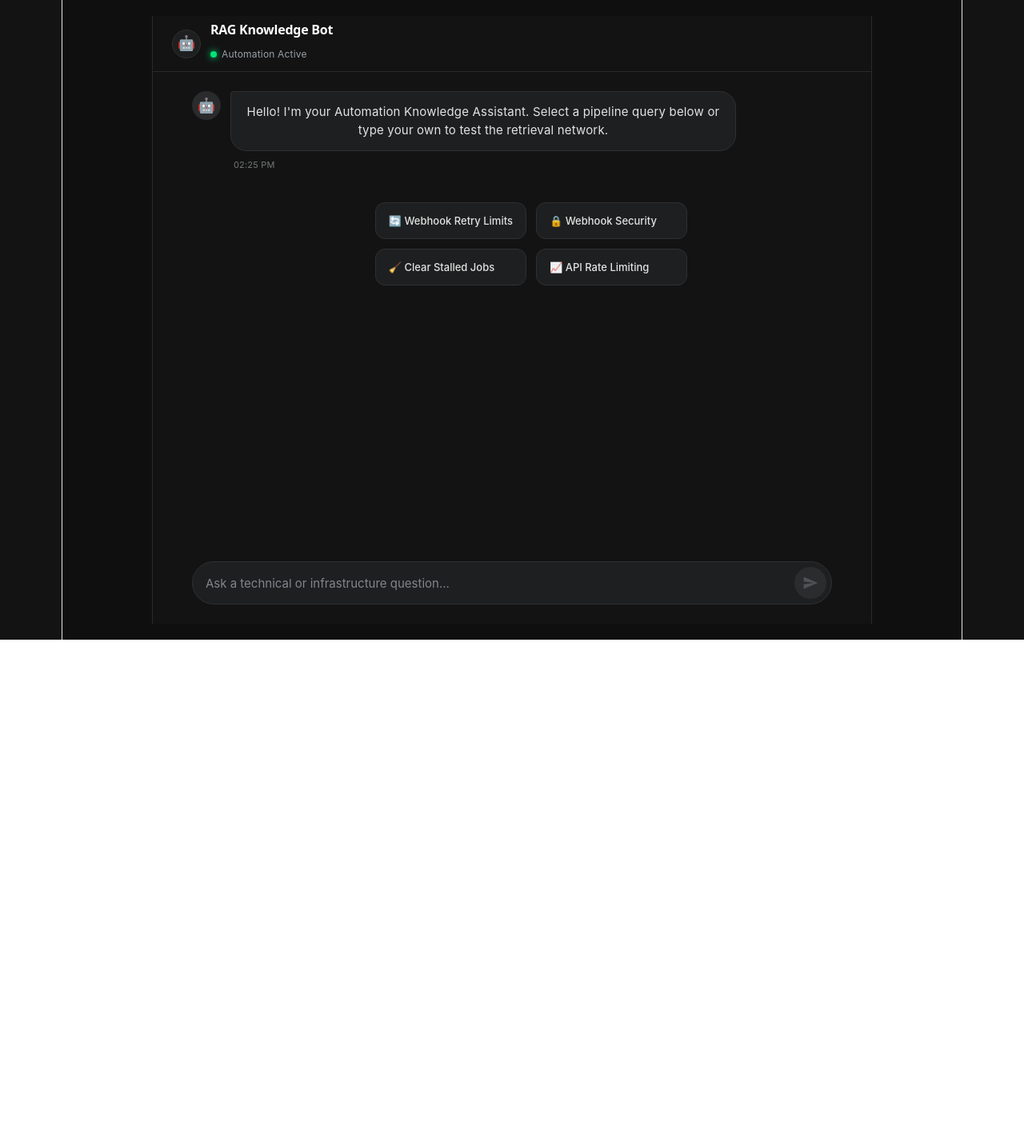
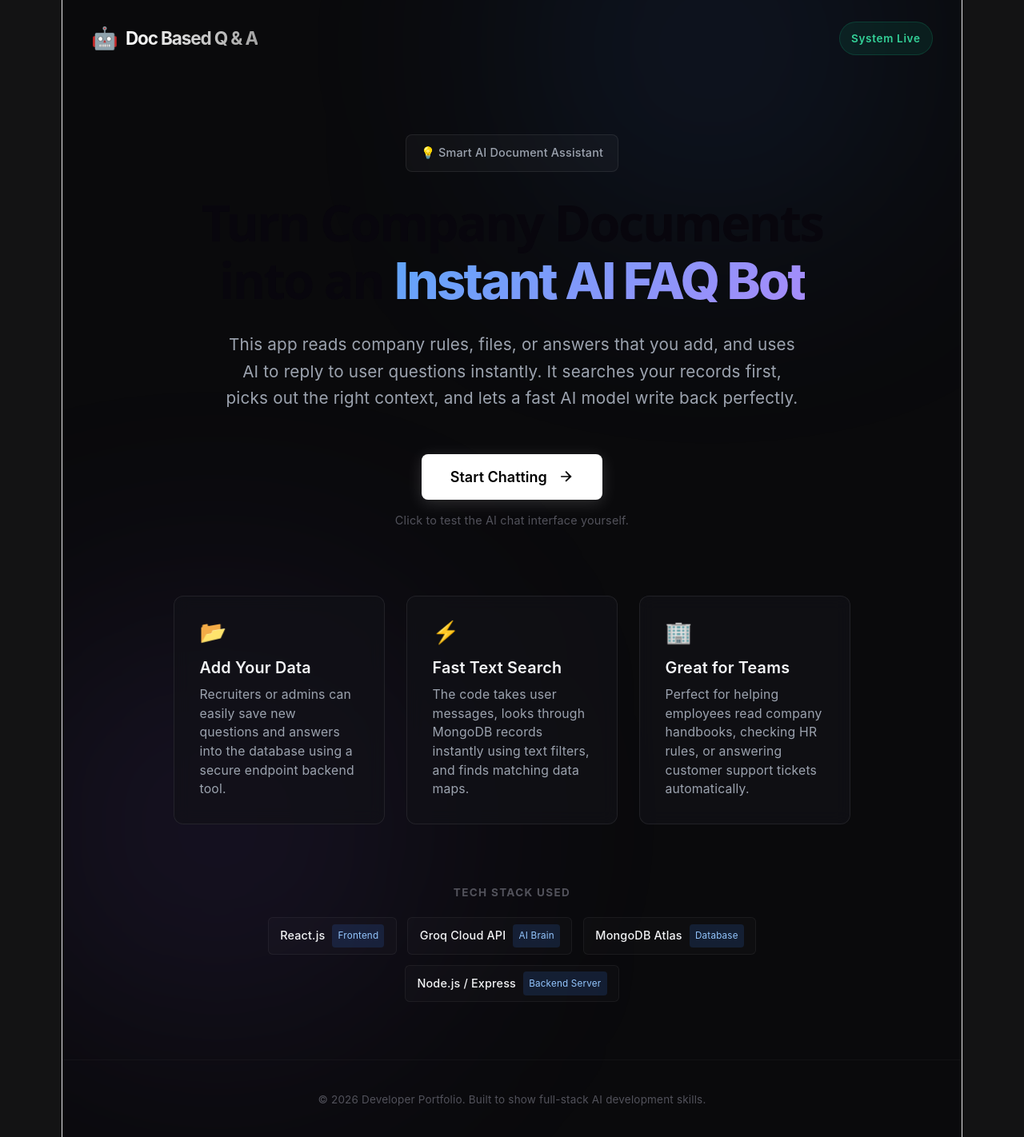
Before and after one commit to mykhann/ai-support-agent, a React (Vite) app in the folder frontend/: page / in a window 1280 px wide. Shown: the whole page at 80% size. Before the commit the page ends 800 px from the top, so only its background shows below. Built offline with nearby package versions, Linux system fonts and the light colour scheme.

Commit message:
feat (components) : add landing page

```diff
--- a/frontend/src/App.jsx
+++ b/frontend/src/App.jsx
@@ -1,15 +1,19 @@
-import { useState } from 'react'
-// import './App.css'
-import FaqScreen from './components/FaqScreen'
+import { useState } from "react";
+import LandingPage from "./components/LandingPage";
+import FaqScreen from "./components/FaqScreen";
 
 function App() {
-
+  const [viewMode, setViewMode] = useState("landing");
 
   return (
     <>
-   <FaqScreen/>
+      {viewMode === "landing" ? (
+        <LandingPage onEnterChat={() => setViewMode("chat")} />
+      ) : (
+        <FaqScreen />
+      )}
     </>
-  )
+  );
 }
 
-export default App
+export default App;
--- /dev/null
+++ b/frontend/src/components/LandingPage.css
@@ -0,0 +1,242 @@
+:root {
+  --bg-dark: #0a0a0c;
+  --panel-bg: rgba(18, 18, 24, 0.7);
+  --accent-blue: #3b82f6;
+  --accent-purple: #8b5cf6;
+  --text-primary: #f3f4f6;
+  --text-secondary: #9ca3af;
+  --border-glow: rgba(255, 255, 255, 0.08);
+}
+
+.landing-page {
+  background-color: var(--bg-dark);
+  color: var(--text-primary);
+  min-height: 100vh;
+  font-family: 'Inter', -apple-system, sans-serif;
+  position: relative;
+  overflow-x: hidden;
+  display: flex;
+  flex-direction: column;
+  justify-content: space-between;
+}
+
+/* Ambient glow accents */
+.glow-sphere {
+  position: absolute;
+  border-radius: 50%;
+  filter: blur(140px);
+  z-index: 0;
+  pointer-events: none;
+}
+.glow-1 {
+  width: 400px;
+  height: 400px;
+  background: rgba(59, 130, 246, 0.15);
+  top: -10%;
+  right: 10%;
+}
+.glow-2 {
+  width: 500px;
+  height: 500px;
+  background: rgba(139, 92, 246, 0.12);
+  bottom: 10%;
+  left: -5%;
+}
+
+/* Navigation Layout */
+.landing-nav {
+  display: flex;
+  justify-content: space-between;
+  align-items: center;
+  padding: 1.5rem 2rem;
+  max-width: 1200px;
+  margin: 0 auto;
+  width: 100%;
+  box-sizing: border-box;
+  z-index: 10;
+}
+.nav-logo {
+  display: flex;
+  align-items: center;
+  gap: 0.5rem;
+}
+.bot-icon {
+  font-size: 1.5rem;
+}
+.logo-text {
+  font-weight: 700;
+  letter-spacing: -0.05em;
+  font-size: 1.25rem;
+  background: linear-gradient(to right, #ffffff, #a3a3a3);
+  -webkit-background-clip: text;
+  -webkit-text-fill-color: transparent;
+}
+.nav-badge {
+  background: rgba(16, 185, 129, 0.1);
+  border: 1px solid rgba(16, 185, 129, 0.2);
+  color: #34d399;
+  padding: 0.4rem 0.8rem;
+  border-radius: 9999px;
+  font-size: 0.75rem;
+  font-weight: 600;
+  letter-spacing: 0.05em;
+}
+
+/* Hero Content Area */
+.hero-container {
+  max-width: 900px;
+  margin: 0 auto;
+  padding: 4rem 1.5rem;
+  text-align: center;
+  z-index: 10;
+  position: relative;
+}
+.architecture-tag {
+  display: inline-block;
+  background: rgba(255, 255, 255, 0.03);
+  border: 1px solid var(--border-glow);
+  padding: 0.5rem 1rem;
+  border-radius: 8px;
+  font-size: 0.8rem;
+  font-weight: 500;
+  color: var(--text-secondary);
+  margin-bottom: 1.5rem;
+}
+.hero-header h1 {
+  font-size: 3.5rem;
+  font-weight: 800;
+  line-height: 1.15;
+  letter-spacing: -0.04em;
+  margin: 0 0 1.5rem 0;
+}
+.gradient-text {
+  background: linear-gradient(135deg, #60a5fa 0%, #a78bfa 100%);
+  -webkit-background-clip: text;
+  -webkit-text-fill-color: transparent;
+}
+.hero-subtitle {
+  font-size: 1.15rem;
+  line-height: 1.6;
+  color: var(--text-secondary);
+  max-width: 720px;
+  margin: 0 auto 3rem auto;
+}
+
+/* Button & UX Callouts */
+.cta-wrapper {
+  margin-bottom: 4.5rem;
+}
+.premium-btn {
+  background: #ffffff;
+  color: #000000;
+  border: none;
+  padding: 1rem 2rem;
+  font-size: 1rem;
+  font-weight: 600;
+  border-radius: 8px;
+  cursor: pointer;
+  display: inline-flex;
+  align-items: center;
+  gap: 0.75rem;
+  transition: all 0.25s ease;
+  box-shadow: 0 4px 20px rgba(255, 255, 255, 0.15);
+}
+.premium-btn:hover {
+  transform: translateY(-2px);
+  box-shadow: 0 6px 26px rgba(255, 255, 255, 0.25);
+  background: #f3f4f6;
+}
+.cta-caption {
+  font-size: 0.8rem;
+  color: #52525b;
+  margin-top: 0.75rem;
+}
+
+/* Features Grid layout */
+.info-grid {
+  display: grid;
+  grid-template-columns: repeat(3, 1fr);
+  gap: 1.5rem;
+  margin-bottom: 4rem;
+  text-align: left;
+}
+.info-card {
+  background: var(--panel-bg);
+  border: 1px solid var(--border-glow);
+  padding: 1.75rem;
+  border-radius: 12px;
+  backdrop-filter: blur(10px);
+  transition: border-color 0.3s ease;
+}
+.info-card:hover {
+  border-color: rgba(255, 255, 255, 0.15);
+}
+.card-icon {
+  font-size: 1.5rem;
+  margin-bottom: 1rem;
+}
+.info-card h3 {
+  font-size: 1.1rem;
+  font-weight: 600;
+  margin: 0 0 0.5rem 0;
+}
+.info-card p {
+  font-size: 0.875rem;
+  color: var(--text-secondary);
+  line-height: 1.5;
+  margin: 0;
+}
+
+/* System Chips Styling */
+.tech-stack-section h4 {
+  font-size: 0.75rem;
+  font-weight: 700;
+  letter-spacing: 0.1em;
+  color: #52525b;
+  margin-bottom: 1rem;
+}
+.tech-chips {
+  display: flex;
+  flex-wrap: wrap;
+  justify-content: center;
+  gap: 0.75rem;
+}
+.tech-chip {
+  background: rgba(255, 255, 255, 0.02);
+  border: 1px solid rgba(255, 255, 255, 0.05);
+  padding: 0.4rem 0.8rem;
+  border-radius: 6px;
+  display: flex;
+  align-items: center;
+  gap: 0.5rem;
+}
+.chip-name {
+  font-size: 0.8rem;
+  font-weight: 500;
+}
+.chip-cat {
+  font-size: 0.65rem;
+  background: rgba(59, 130, 246, 0.15);
+  color: #93c5fd;
+  padding: 0.1rem 0.4rem;
+  border-radius: 4px;
+}
+
+/* Footer structure */
+.landing-footer {
+  padding: 2rem;
+  text-align: center;
+  border-top: 1px solid rgba(255, 255, 255, 0.03);
+  z-index: 10;
+}
+.landing-footer p {
+  font-size: 0.75rem;
+  color: #52525b;
+  margin: 0;
+}
+
+/* Responsive Overrides */
+@media (max-width: 768px) {
+  .hero-header h1 { font-size: 2.5rem; }
+  .info-grid { grid-template-columns: 1fr; }
+}
--- /dev/null
+++ b/frontend/src/components/LandingPage.jsx
@@ -0,0 +1,90 @@
+import React from "react";
+import "./LandingPage.css";
+
+export default function LandingPage({ onEnterChat }) {
+  const techStack = [
+    { name: "React.js", category: "Frontend" },
+    { name: "Groq Cloud API", category: "AI Brain" },
+    { name: "MongoDB Atlas", category: "Database" },
+    { name: "Node.js / Express", category: "Backend Server" }
+  ];
+
+  return (
+    <div className="landing-page">
+      {/* Abstract Background Glows */}
+      <div className="glow-sphere glow-1"></div>
+      <div className="glow-sphere glow-2"></div>
+
+      {/* Navigation */}
+      <nav className="landing-nav">
+        <div className="nav-logo">
+          <span className="bot-icon">🤖</span>
+          <span className="logo-text">Doc Based Q & A</span>
+        </div>
+        <div className="nav-badge">System Live</div>
+      </nav>
+
+      {/* Main Hero Container */}
+      <main className="hero-container">
+        <header className="hero-header">
+          <div className="architecture-tag">💡 Smart AI Document Assistant</div>
+          <h1>
+            Turn Company Documents <br />
+            into an <span className="gradient-text">Instant AI FAQ Bot</span>
+          </h1>
+          <p className="hero-subtitle">
+            This app reads company rules, files, or answers that you add, and uses AI to reply to user questions instantly. It searches your records first, picks out the right context, and lets a fast AI model write back perfectly.
+          </p>
+        </header>
+
+        {/* Dynamic CTA Module */}
+        <div className="cta-wrapper">
+          <button className="premium-btn" onClick={onEnterChat}>
+            <span>Start Chatting</span>
+            <svg viewBox="0 0 24 24" width="20" height="20" fill="currentColor">
+              <path d="M5 13h11.86l-5.43 5.43 1.42 1.42L21.14 12l-8.29-8.29-1.42 1.42L16.86 11H5v2z" />
+            </svg>
+          </button>
+          <p className="cta-caption">Click to test the AI chat interface yourself.</p>
+        </div>
+
+        {/* Feature Grid / Recruiter Insights */}
+        <section className="info-grid">
+          <div className="info-card">
+            <div className="card-icon">📂</div>
+            <h3>Add Your Data</h3>
+            <p>Recruiters or admins can easily save new questions and answers into the database using a secure endpoint backend tool.</p>
+          </div>
+          <div className="info-card">
+            <div className="card-icon">⚡</div>
+            <h3>Fast Text Search</h3>
+            <p>The code takes user messages, looks through MongoDB records instantly using text filters, and finds matching data maps.</p>
+          </div>
+          <div className="info-card">
+            <div className="card-icon">🏢</div>
+            <h3>Great for Teams</h3>
+            <p>Perfect for helping employees read company handbooks, checking HR rules, or answering customer support tickets automatically.</p>
+          </div>
+        </section>
+
+        {/* Tech Stack Chips Section */}
+        <section className="tech-stack-section">
+          <h4>TECH STACK USED</h4>
+          <div className="tech-chips">
+            {techStack.map((tech, i) => (
+              <div key={i} className="tech-chip">
+                <span className="chip-name">{tech.name}</span>
+                <span className="chip-cat">{tech.category}</span>
+              </div>
+            ))}
+          </div>
+        </section>
+      </main>
+
+      {/* Minimal Footer */}
+      <footer className="landing-footer">
+        <p>© 2026 Developer Portfolio. Built to show full-stack AI development skills.</p>
+      </footer>
+    </div>
+  );
+}
```
